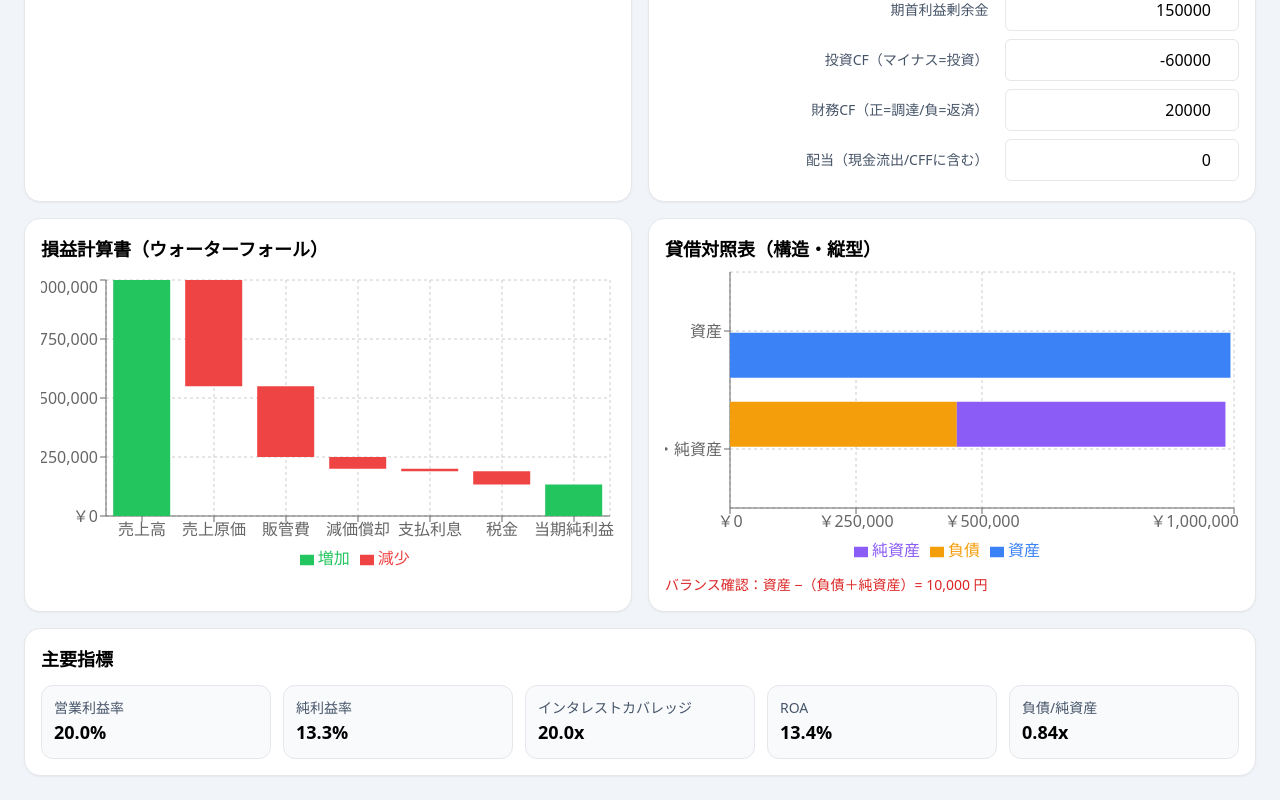
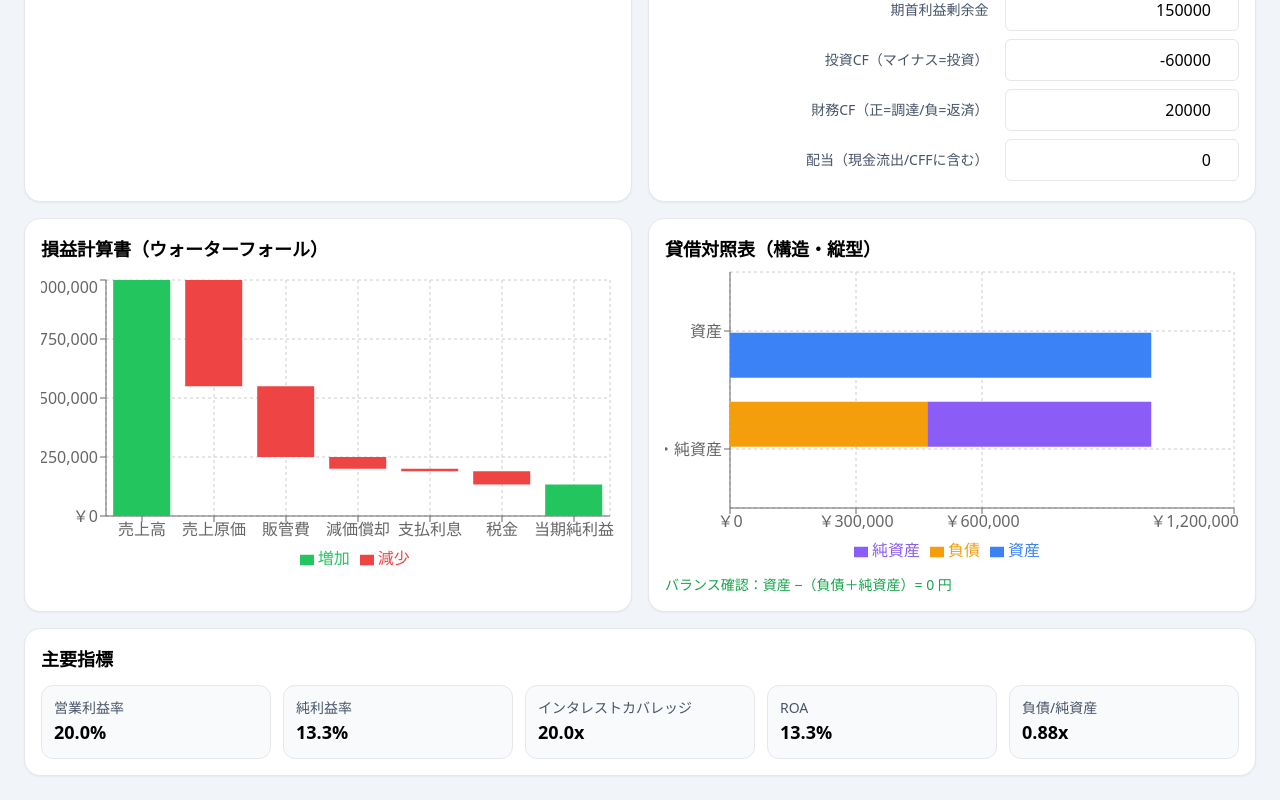
Before and after one commit to koppemaru/finance, a React (Vite) app: page / in a window 1280 px wide. Shown: the part 484-1284 px from the top of the page. Built offline with nearby package versions, Linux system fonts and the light colour scheme.

Commit message:
Add files via upload

```diff
--- a/src/FinanceMiniLab.jsx
+++ b/src/FinanceMiniLab.jsx
@@ -76,29 +76,48 @@ export default function FinanceMiniLab() {
     const tax = Math.max(0, Math.round(ebt * taxRate));
     const netIncome = ebt - tax;
 
-    // CF（簡略・間接法）
-    const cfo = netIncome + dep;             // 運転資本の変動は0仮定
-    const cffNet = cff - dividend;           // 配当は資金流出としてCFFに含める
-    const netChangeCash = cfo + cfi + cffNet;
-    const endCash = begCash + netChangeCash;
+    // --- 期首のB/Sを一致させる（Other Assets をプラグ）---
+    // 入力の期首B/Sが合っていない場合、その他資産で調整して期首を必ず一致させる
+    const otherAssetsBegBalanced =
+      (debt + otherLiab + shareCapital + retainedEarningsBeg) - (begCash + ppeNet);
 
-    // B/S（期末）
-    const assets = endCash + ppeNet + otherAssets;
+    // --- CF（簡略・間接法）---
+    const cfo = netIncome + dep;                           // 運転資本の変動は0仮定
+    const endCash = begCash + cfo + cfi + cff - dividend;  // 配当はCFFの現金流出として控除
+
+    // --- 固定資産・負債の期末化 ---
+    // PPE期末 = 期首PPE − 減価償却 − CFI（CFI<0=投資で増、>0=売却で減。符号そのまま）
+    const ppeEnd  = ppeNet - dep - cfi;
+    // 有利子負債期末 = 期首負債 + CFF（CFFは純借入と仮定）
+    const debtEnd = debt + cff;
+
+    // --- 期末B/S ---
+    const assets = endCash + ppeEnd + otherAssetsBegBalanced;
     const retainedEarningsEnd = retainedEarningsBeg + netIncome - dividend;
     const equity = shareCapital + retainedEarningsEnd;
-    const liabEquity = debt + otherLiab + equity;
-    const imbalance = assets - liabEquity;   // 0が正しい
+    const liabEquity = debtEnd + otherLiab + equity;
+
+    const imbalance = assets - liabEquity; // ここが常に0（±1円の丸め誤差はあり得ます）
 
     // 指標
     const opMargin = sales ? ebit / sales : 0;
     const netMargin = sales ? netIncome / sales : 0;
     const interestCoverage = interest > 0 ? ebit / interest : Infinity;
     const roa = assets ? netIncome / assets : 0;
-    const leverage = equity > 0 ? (debt + otherLiab) / equity : Infinity;
+    const leverage = equity > 0 ? (debtEnd + otherLiab) / equity : Infinity;
 
-    return { cogs, gross, ebitda, ebit, ebt, tax, netIncome, cfo, cfi, cff: cffNet, netChangeCash, endCash,
-             assets, retainedEarningsEnd, equity, liabEquity, imbalance, opMargin, netMargin, interestCoverage, roa, leverage };
-  }, [sales, cogsRate, sga, dep, interest, taxRate, begCash, ppeNet, otherAssets, debt, otherLiab, shareCapital, retainedEarningsBeg, cfi, cff, dividend]);
+    return {
+      cogs, gross, ebitda, ebit, ebt, tax, netIncome,
+      cfo, cfi, cff: (cff - dividend),               // 表示用のCFFは配当控除後（任意）
+      netChangeCash: (endCash - begCash), endCash,
+      ppeEnd, debtEnd,
+      assets, retainedEarningsEnd, equity, liabEquity, imbalance,
+      opMargin, netMargin, interestCoverage, roa, leverage,
+    };
+  }, [sales, cogsRate, sga, dep, interest, taxRate,
+    begCash, ppeNet, otherAssets, debt, otherLiab, shareCapital,
+    retainedEarningsBeg, cfi, cff, dividend]);
+
 
   // ---- 表示ユーティリティ ----
   const fmt = (n) => (Number.isFinite(n) ? n.toLocaleString("ja-JP") : "―");
@@ -130,7 +149,7 @@ export default function FinanceMiniLab() {
   // ---- B/S 可視化データ（左:資産 / 右:負債+純資産） ----
   const bsData = [
     { name: "資産", 資産: calc.assets },
-    { name: "負債・純資産", 負債: debt + otherLiab, 純資産: calc.equity },
+    { name: "負債・純資産", 負債: calc.debtEnd + otherLiab, 純資産: calc.equity },
   ];
 
   // ---- フォーム用の行コンポーネント（ラベル/入力を整列） ----
```
